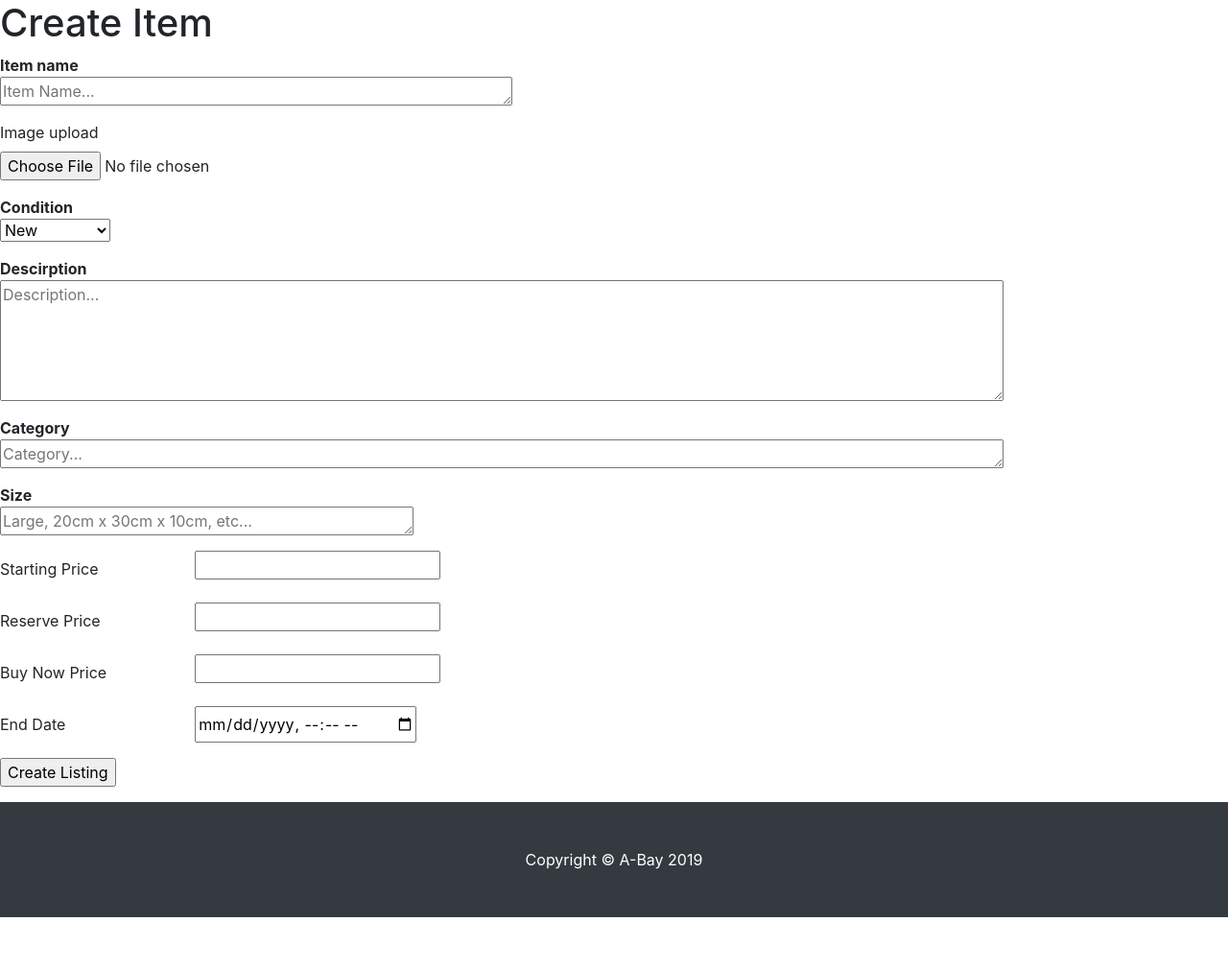
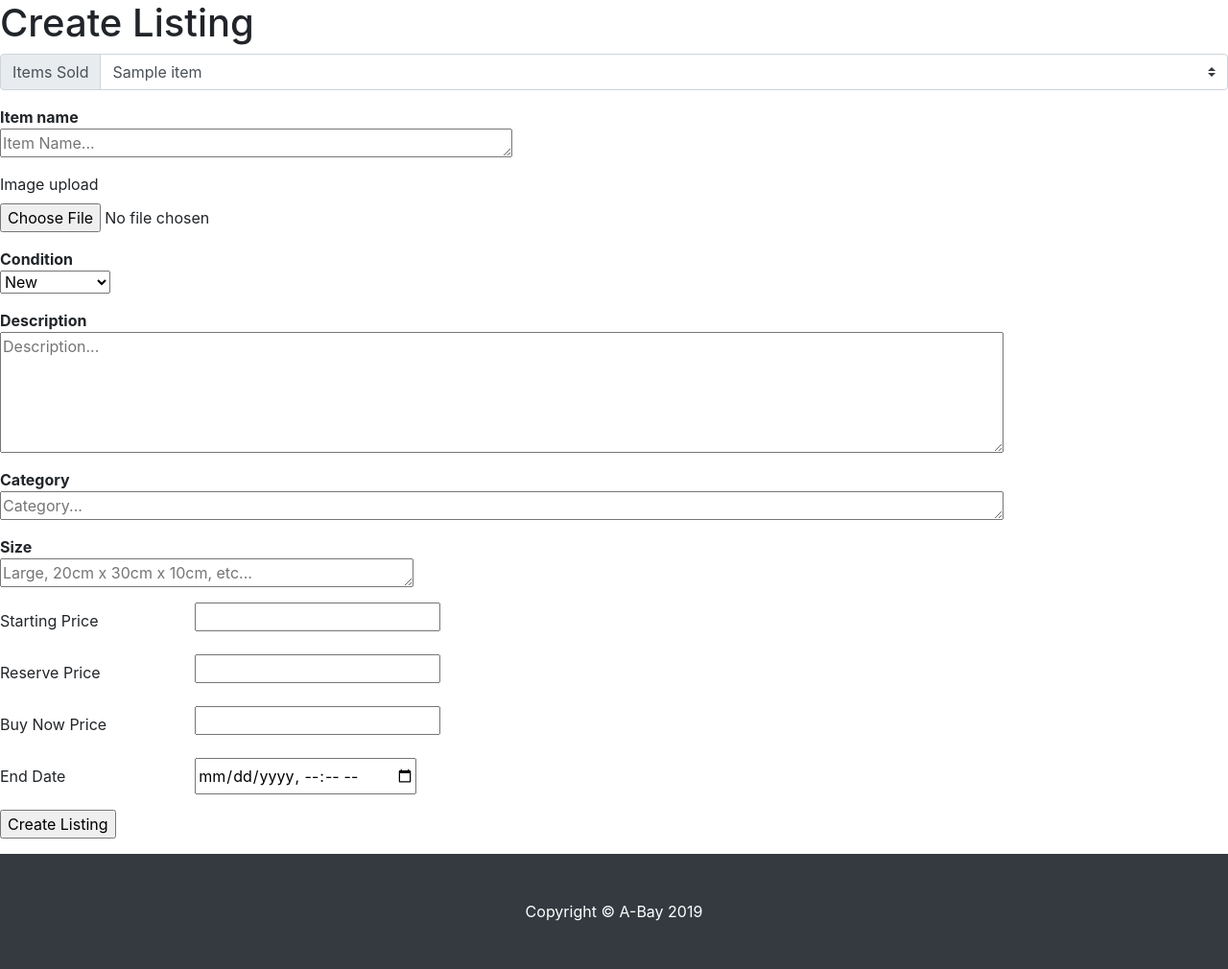
Before and after one commit to jason-james/a-bay, a PHP site: page /create_item.php in a window 1280 px wide. Shown: the part 56-1066 px from the top of the page at 96% size. Before the commit the page ends 1012 px from the top, so only its background shows below. Run offline with PHP 8.4, Linux system fonts and the light colour scheme; the visitor is signed in with stand-in values (Sample User, id 1); tables that the repository leaves empty hold one stand-in row (values such as "Sample post").

Commit message:
added a todo, enable create new listing of old items

```diff
--- a/public/html/create_item.php
+++ b/public/html/create_item.php
@@ -1,5 +1,11 @@
 <?php require_once ("../../private/initialise.php") ?>
 <?php include("../../private/shared/header.php"); ?>
+
+<?php
+$user_id = $_SESSION['user_id'];
+$query = "SELECT * from item where seller_fk = $user_id";
+$items_sold = mysqli_query($db, $query);
+?>
 
 <nav class="navbar navbar-expand-lg navbar-dark bg-dark fixed-top">
     <div class="container">
@@ -28,9 +34,20 @@
 </nav>
 
   <div class="subject new">
-    <h1>Create Item</h1>
+    <h1>Create Listing</h1>
 
 <form action="insert_item_info.php" method="post"> <!--// action is where the form will be submitted-->
+    <div class="input-group mb-3">
+        <div class="input-group-prepend">
+            <label class="input-group-text" for="inputGroupSelect01">Items Sold</label>
+        </div>
+        <select class="custom-select" id="inputGroupSelect01">
+            <?php while($item = mysqli_fetch_assoc($items_sold)) {
+                ?>   <!-- while able to fetch a result from the bid_set, go through each and get username, bid amount and timestamp-->
+                <option name="past_item" value="<?php echo $item['item_id']?>"> <?php echo $item['item_name']?> </option>
+                <?php } ?>
+        </select>
+    </div>
     <div class="form-group">
     <dt>Item name</dt>
         <textarea type="text" name="item_name"  placeholder="Item Name..." cols = "50" rows = "1" ></textarea>
@@ -50,7 +67,7 @@
     </dd>
   </dl>
     <dl>
-        <dt>Descirption</dt>
+        <dt>Description</dt>
         <textarea type="text" name="description" placeholder="Description..." rows = "5" cols="100"></textarea>
     </dl>
     <dl>
--- a/public/html/insert_item_info.php
+++ b/public/html/insert_item_info.php
@@ -1,6 +1,7 @@
 <?php require_once ("../../private/initialise.php") ?>
 
 <?php
+//TODO, if they selected an old item, use that item info from the db using item id and create a listing based on that, instead of creating duplicate item in db
 
 $item_name = $_POST['item_name'];
 $description = $_POST['description'];
```
